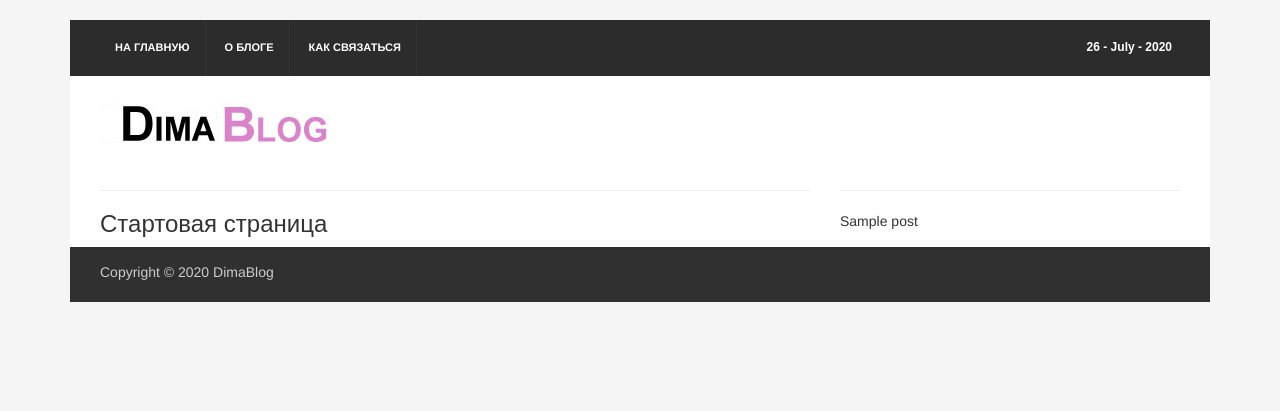
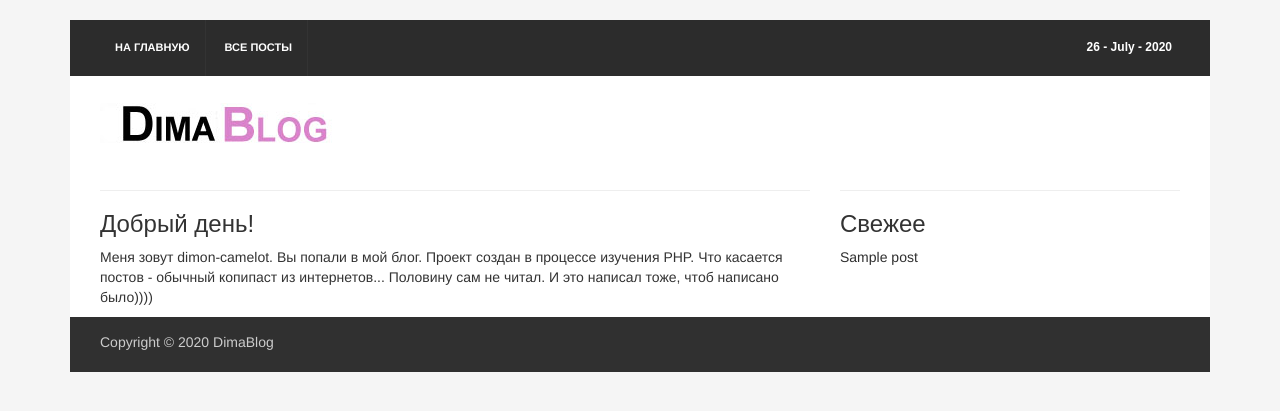
Before and after one commit to dimon-camelot/dimaBlogSuperTest, a PHP site: page / in a window 1280 px wide. Shown: the top 411 px of the page. Run offline with PHP 8.4, Linux system fonts and the light colour scheme; tables that the repository leaves empty or names only in its code hold one stand-in row (values such as "Sample post").

Commit message:
Добавил текст на домашнюю сраницу, отображение всех постов списком, сделал пункты сайдбара ссылками.

```diff
--- /dev/null
+++ b/classes/Controllers/AllpostsController.php
@@ -0,0 +1,21 @@
+<?php
+
+
+class AllpostsController
+{
+    public function show(){
+
+        $postRepObj = new PostRepository();
+
+        $allPosts = $postRepObj->getAllPosts();
+
+        $postsForSideBar = $postRepObj->getFreshPosts();
+
+        $AllpostsViewObj = new AllpostsView($postsForSideBar, $allPosts);
+
+        return $AllpostsViewObj->getHtml();
+
+
+    }
+
+}
--- a/classes/Models/PostRepository.php
+++ b/classes/Models/PostRepository.php
@@ -53,4 +53,26 @@ class PostRepository
 
     }
 
+    public function getAllPosts(){
+        $query = "SELECT * FROM posts ORDER BY id DESC ";
+        $rawArray = $this->dbObj->makeSelectFromDB($query); //получаем сырой массив
+
+        $resaltArray = [];
+
+        foreach ($rawArray as $item) {
+            $post = new Post();
+
+            $post->title = $item['title'];
+            $post->id = $item['id'];
+            $post->date = $item['date'];
+            $post->body = $item['body'];
+
+            $resaltArray[] = $post;
+
+        }
+
+        return $resaltArray;
+
+    }
+
 }
--- /dev/null
+++ b/classes/Views/AllpostsView.php
@@ -0,0 +1,24 @@
+<?php
+
+
+class AllpostsView extends BaseView
+{
+    protected $allPosts;
+    public function __construct($postsForSideBar, $allPost)
+    {
+        $this->allPosts = $allPost;
+        parent::__construct($postsForSideBar);
+    }
+
+    protected function getContent(): string
+    {
+        $html='<hr>';
+        foreach ($this->allPosts as $item) {
+
+            $html .= "<a href='index.php?controller=post&action=showPost&id={$item->id}'><p><b>{$item->date}</b> {$item->title}</p></a>";
+
+        }
+        $html .= "<br>";
+        return $html;
+    }
+}
--- a/classes/Views/BaseView.php
+++ b/classes/Views/BaseView.php
@@ -72,12 +72,14 @@ abstract class BaseView
     protected function getSidebar(): string
     {
         $postsArray = $this->postsForSideBar;
-        $html = '<hr>';
+        $html = '<hr><h3>Свежее</h3>';
 
         foreach ($postsArray as $item){
-            $html .= "<p>{$item->title}</p>"; //потом сделаю ссылками
+            $html .= "<p><a href='index.php?controller=post&action=showPost&id={$item->id}'>{$item->title}</a></p>"; //потом сделаю ссылками
 
         }
+
+        $html .= '<br>';
 
         return $html;
     }
@@ -97,8 +99,7 @@ abstract class BaseView
           <div class='header_top_left'>
             <ul class='top_nav'>
               <li><a href = 'index.php'>На главную</a></li>
-              <li><a href = '#'>О блоге</a></li>
-              <li><a href = '#'>Как связаться</a></li>
+              <li><a href = 'index.php?controller=allposts&action=show'>Все посты</a></li>
             </ul>
           </div>
           <div class='header_top_right'>
--- a/classes/Views/HomeView.php
+++ b/classes/Views/HomeView.php
@@ -8,7 +8,9 @@ class HomeView extends BaseView
     {
         $html = "
         <hr>
-        <h3>Стартовая страница</h3>
+        <h3>Добрый день!</h3>
+        <p>Меня зовут dimon-camelot. Вы попали в мой блог. Проект создан в процессе изучения PHP.
+        Что касается постов - обычный копипаст из интернетов... Половину сам не читал. И это написал тоже, чтоб написано было))))
         ";
 
         return $html;
--- a/index.php
+++ b/index.php
@@ -9,6 +9,8 @@ include_once 'classes/Views/BaseView.php';
 include_once 'classes/Views/PostView.php';
 include_once 'classes/Controllers/HomeController.php';
 include_once 'classes/Views/HomeView.php';
+include_once 'classes/Controllers/AllpostsController.php';
+include_once 'classes/Views/AllpostsView.php';
 
 $routerObj = new Router(); //создаем экземпляр роутера
 
```
Also changed, not shown: 1 other file.
